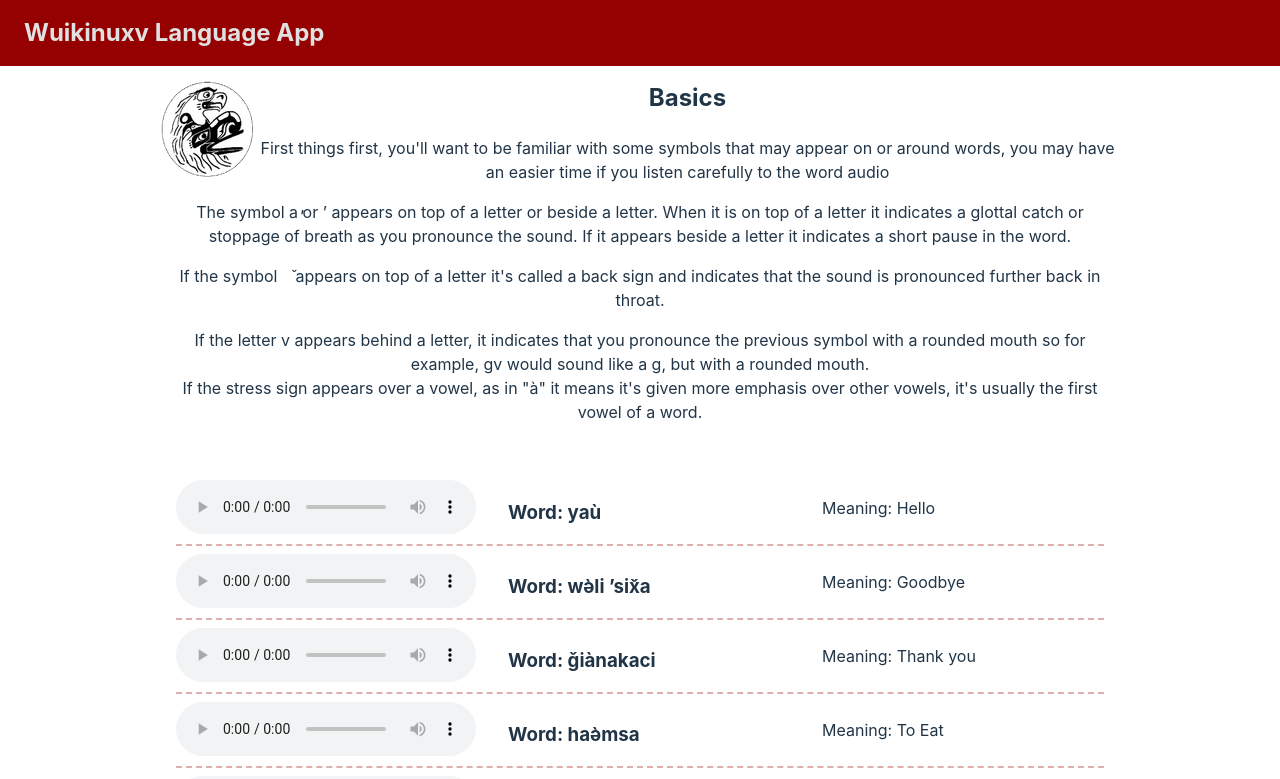
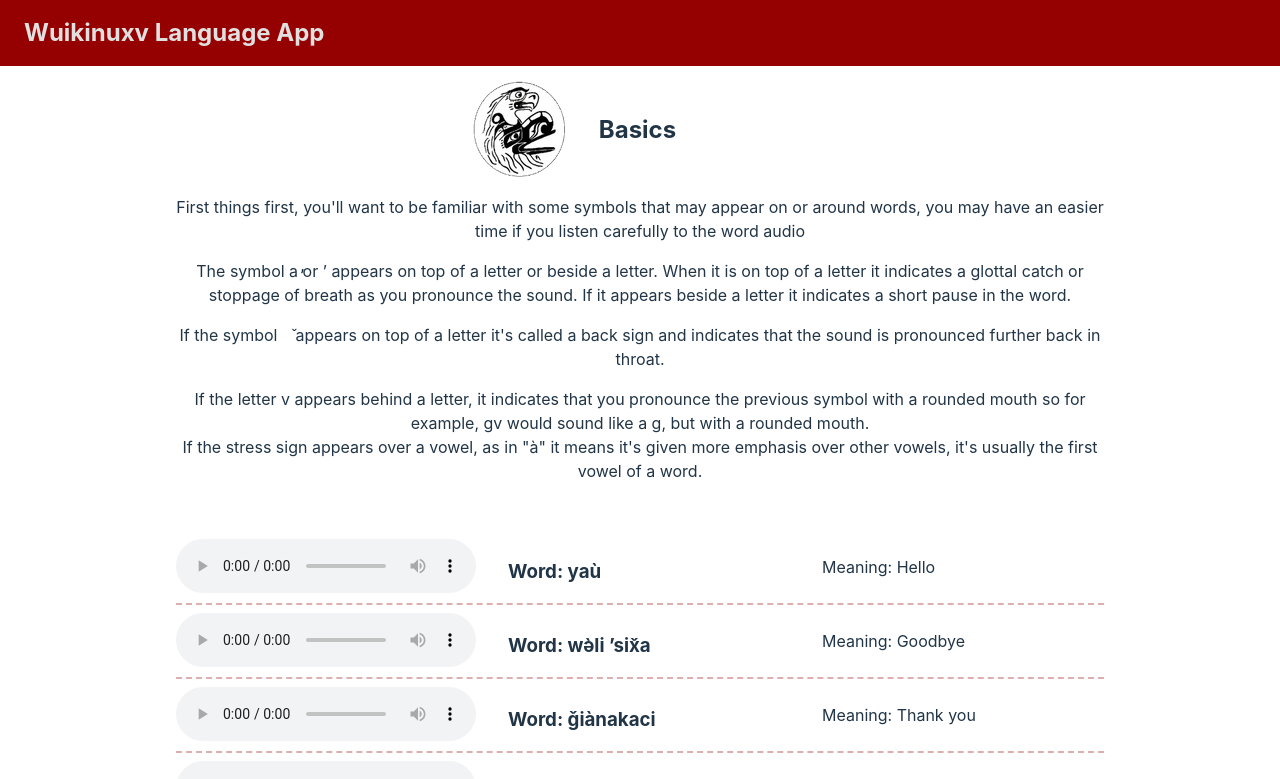
Before and after one commit to Trev004/DGL-409-Wuikinuxv-Learning-App, a React (Vite) app in the folder Wuikinuxv Learning App/: page / in a window 1280 px wide. Shown: the top 779 px of the page. Built offline with nearby package versions, Linux system fonts and the light colour scheme.

Commit message:
Further refine styling on intro area
Image doesn't float left and make the section look like it's not centered anymore, instead sitting beside the "Basics" header

```diff
--- a/Wuikinuxv Learning App/src/App.css
+++ b/Wuikinuxv Learning App/src/App.css
@@ -20,3 +20,14 @@
   margin-top: 0.5em;
   border-bottom: 0.15em dashed #95000050;
 }
+.intro{
+  display: flex;
+  align-items: center;
+  justify-content: center;
+}
+.intro h2{
+  margin-right: 5.5em;
+}
+.intro img{
+  padding-right: 2em;
+}
--- a/Wuikinuxv Learning App/src/App.jsx
+++ b/Wuikinuxv Learning App/src/App.jsx
@@ -9,8 +9,10 @@ function App() {
     <>
       <Header />
       <div style={{ marginTop: '3em' }}>
-        <img src="Thumbnail_Uikala_LOGO.png" alt="Wuikinuxv nation logo" style={{float: 'left'}}/>
-        <h2>Basics</h2>
+        <div className="intro">
+          <img src="Thumbnail_Uikala_LOGO.png" alt="Wuikinuxv nation logo"/>
+          <h2>Basics</h2>
+        </div>
         <p>First things first, you&apos;ll want to be familiar with some symbols that may appear on or around words, you may have an easier time if you listen carefully to the word audio</p>
         <p>The symbol a̓ or ’ appears on top of a letter or beside a letter. When it is on top of a letter it indicates a glottal catch or stoppage of breath as you pronounce the sound. If it appears beside a letter it indicates a short pause in the word.</p>
         <p>If the symbol &nbsp; ̌  appears on top of a letter it&apos;s called a back sign and indicates that the sound is pronounced further back in throat.</p>
```
